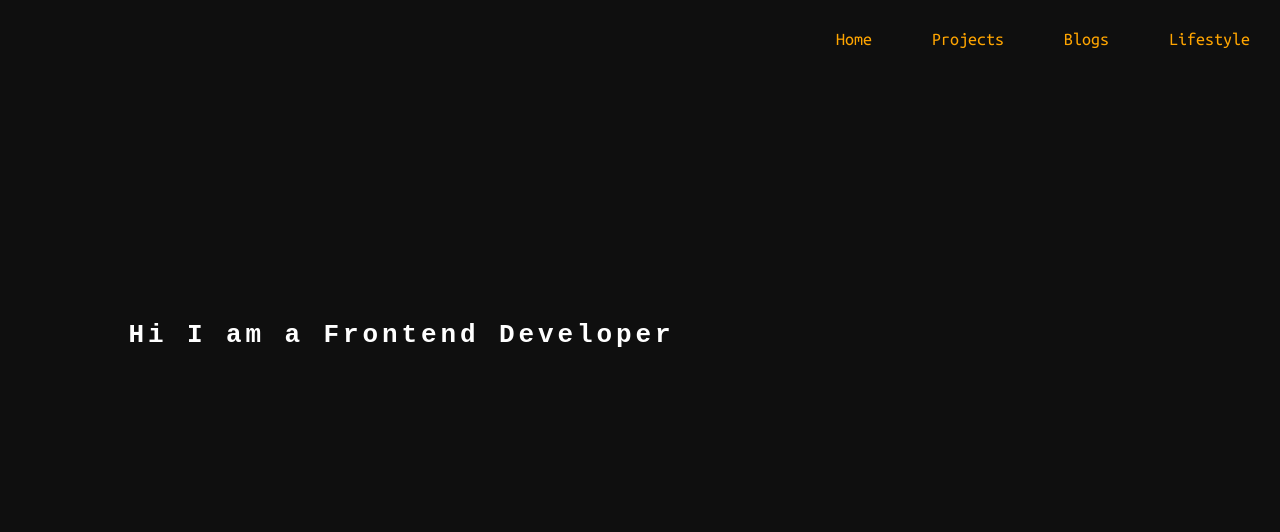
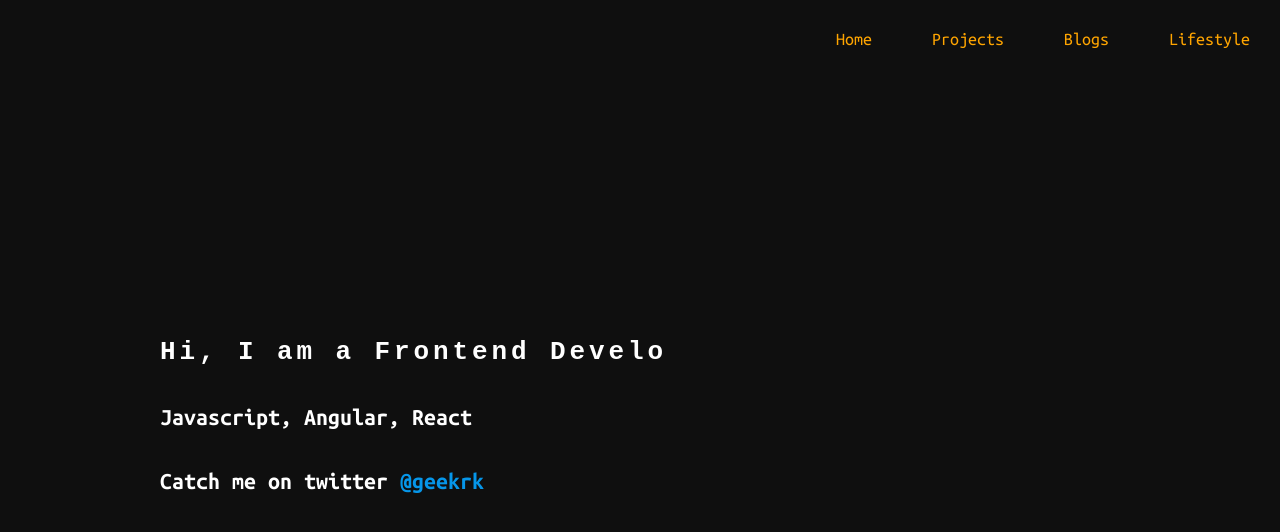
Before and after one commit to ip127001/devrk, a React (Create React App) app: page / in a window 1280 px wide. Shown: the top 532 px of the page. Built offline with nearby package versions, Linux system fonts and the light colour scheme.

Commit message:
homepage changed again

```diff
--- a/public/index.html
+++ b/public/index.html
@@ -6,6 +6,7 @@
   <meta name="viewport" content="width=device-width, initial-scale=1" />
   <meta name="theme-color" content="#000000" />
   <meta name="description" content="Rohit Kumawat {frontend dev}" />
+  <link rel="icon" type="image.jpeg" href="/public/logo.jpeg" />
   <link rel="apple-touch-icon" href="%PUBLIC_URL%/logo.jpeg" />
   <link href="https://fonts.googleapis.com/css2?family=Ubuntu+Mono:wght@400;700&display=swap" rel="stylesheet">
   <!--
--- a/src/App.js
+++ b/src/App.js
@@ -1,5 +1,5 @@
 import React from 'react'
-import './App.css'
+import './App.scss'
 import Header from './components/header/header'
 
 function App() {
@@ -7,7 +7,11 @@ function App() {
     <div className="App">
       <Header></Header>
       <div className="intro">
-        <h1>Hi I am a Frontend Developer</h1>
+        <h1>Hi, I am a Frontend Developer</h1>
+        <h2>Javascript, Angular, React</h2>
+        <h2>
+          Catch me on twitter <span>@geekrk</span>
+        </h2>
       </div>
     </div>
   )
--- a/src/App.css
+++ b/src/App.scss
@@ -9,9 +9,20 @@ body {
 
 .intro {
   padding-top: 20em;
+  padding-left: 10em;
   display: flex;
   justify-content: center;
   flex-direction: column;
+  width: 510px;
+}
+
+.App h2 {
+  color: #fff;
+  text-align: left;
+
+  span {
+    color: #0696e9;
+  }
 }
 
 /* DEMO-SPECIFIC STYLES */
@@ -21,7 +32,7 @@ body {
   overflow: hidden; /* Ensures the content is not revealed until the animation */
   border-right: 0.15em solid orange; /* The typwriter cursor */
   white-space: nowrap; /* Keeps the content on a single line */
-  margin: 0 auto; /* Gives that scrolling effect as the typing happens */
+  /* margin: 0 auto; Gives that scrolling effect as the typing happens */
   letter-spacing: 0.15em; /* Adjust as needed */
   animation: typing 3.5s steps(30, end), blink-caret 0.5s step-end infinite;
 }
@@ -32,7 +43,7 @@ body {
     width: 0;
   }
   to {
-    width: 400px;
+    width: 100%;
   }
 }
 
```
